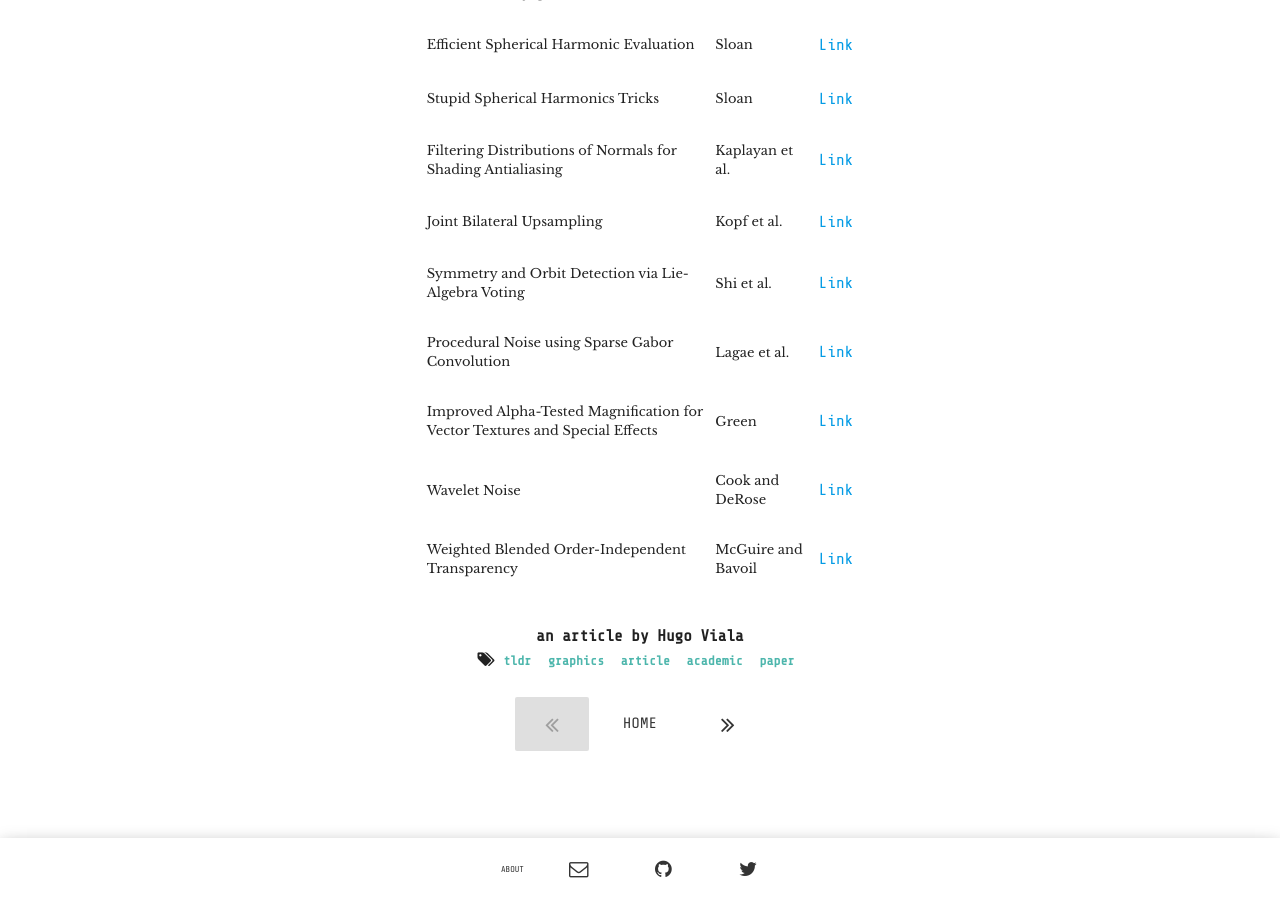
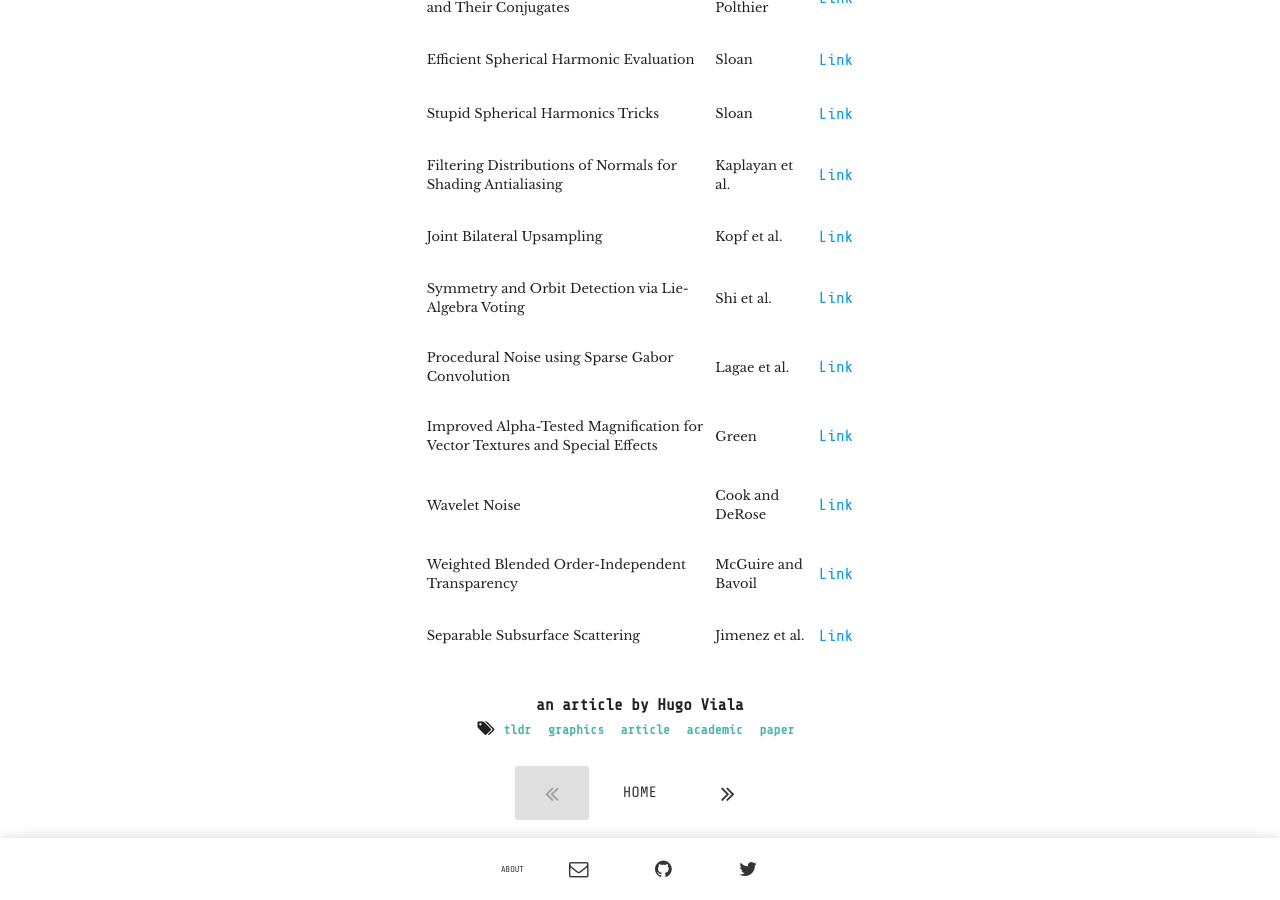
Before and after one commit to rivten/rivten.github.io, a Jekyll site: the page built from _posts/2018-08-03-graphics-article-list.md, in a window 1280 px wide and 900 px high, scrolled down 11229 px. Built offline with Jekyll 4.4.1, drawn with Linux system fonts in a browser that asks for light colours; some of the changed lines change nothing that is shown; some of the changed text lies outside the part shown.

Commit message:
add SSS article

```diff
--- a/_posts/2018-08-03-graphics-article-list.md
+++ b/_posts/2018-08-03-graphics-article-list.md
@@ -103,7 +103,7 @@ Imperfect Shadow Maps for Efficient Computation of Indirect Illumination | Ritsc
 Real-Time, All-Frequency Shadows in Dynamic Scenes | Annen et al. | [Link](http://discovery.ucl.ac.uk/10005/1/10005.pdf)
 Percentage-Closer Soft Shadows | Fernando | [Link](http://developer.download.nvidia.com/shaderlibrary/docs/shadow_PCSS.pdf)
 Stochastic Soft Shadow Mapping | Liktor et al. | [Link](http://cg.ivd.kit.edu/publications/2015/sssm/StochasticSoftShadows.pdf)
-Variance Shadow Mapping | Myers | [Link](http://developer.download.nvidia.com/SDK/10.5/direct3d/Source/VarianceShadowMapping/Doc/VarianceShadowMapping.pdf)
+Variance Shadow Mapping | Donnelly and Lauritzen | [Link](http://www.punkuser.net/vsm/vsm_paper.pdf)
 Adaptative Volumetric Shadow Maps | Salvi et al. | [Link](https://software.intel.com/sites/default/files/salvi_avsm_egsr2010.pdf)
 
 ## Rendering
@@ -236,3 +236,4 @@ Procedural Noise using Sparse Gabor Convolution | Lagae et al. | [Link](http://w
 Improved Alpha-Tested Magnification for Vector Textures and Special Effects | Green | [Link](http://www.valvesoftware.com/publications/2007/SIGGRAPH2007_AlphaTestedMagnification.pdf)
 Wavelet Noise | Cook and DeRose | [Link](http://graphics.pixar.com/library/WaveletNoise/paper.pdf)
 Weighted Blended Order-Independent Transparency | McGuire and Bavoil | [Link](http://jcgt.org/published/0002/02/09/paper.pdf)
+Separable Subsurface Scattering | Jimenez et al. | [Link](http://iryoku.com/separable-sss/downloads/Separable-Subsurface-Scattering.pdf)
```
